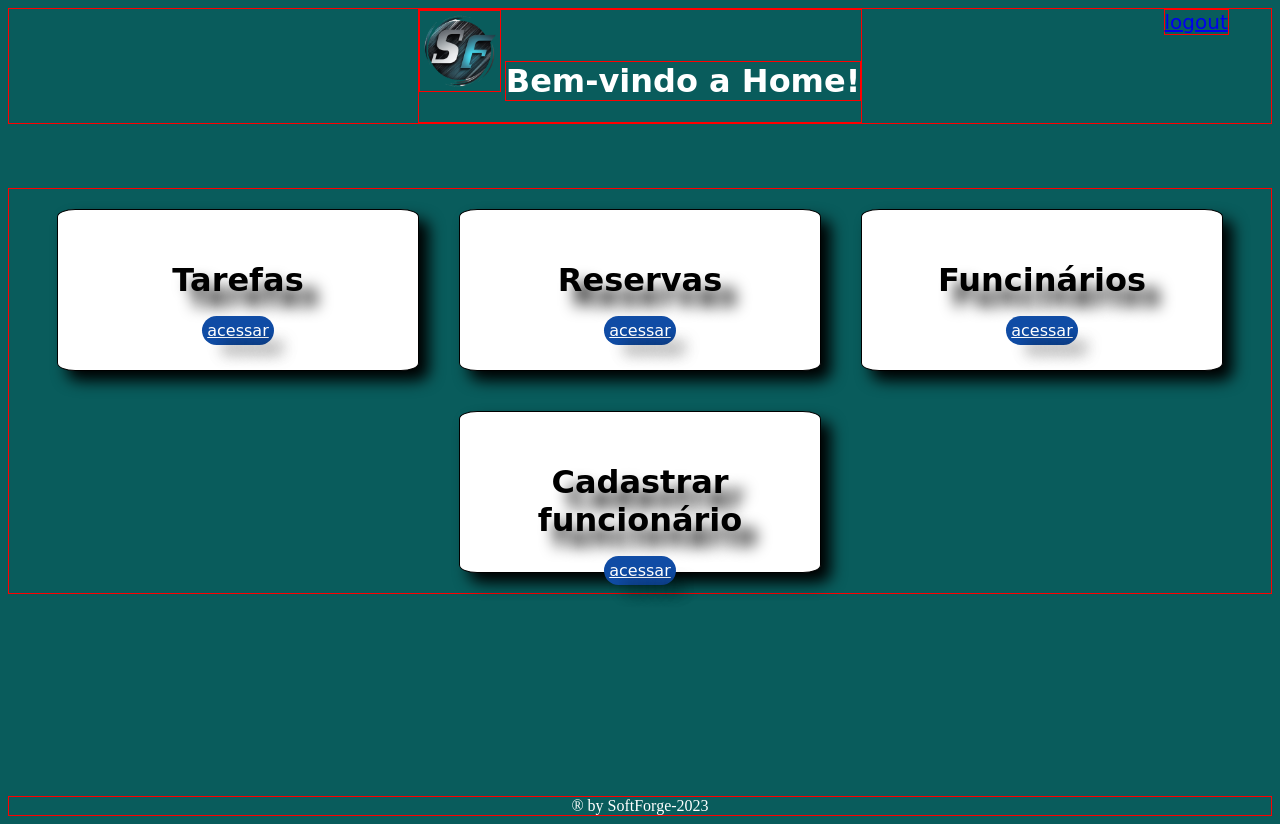
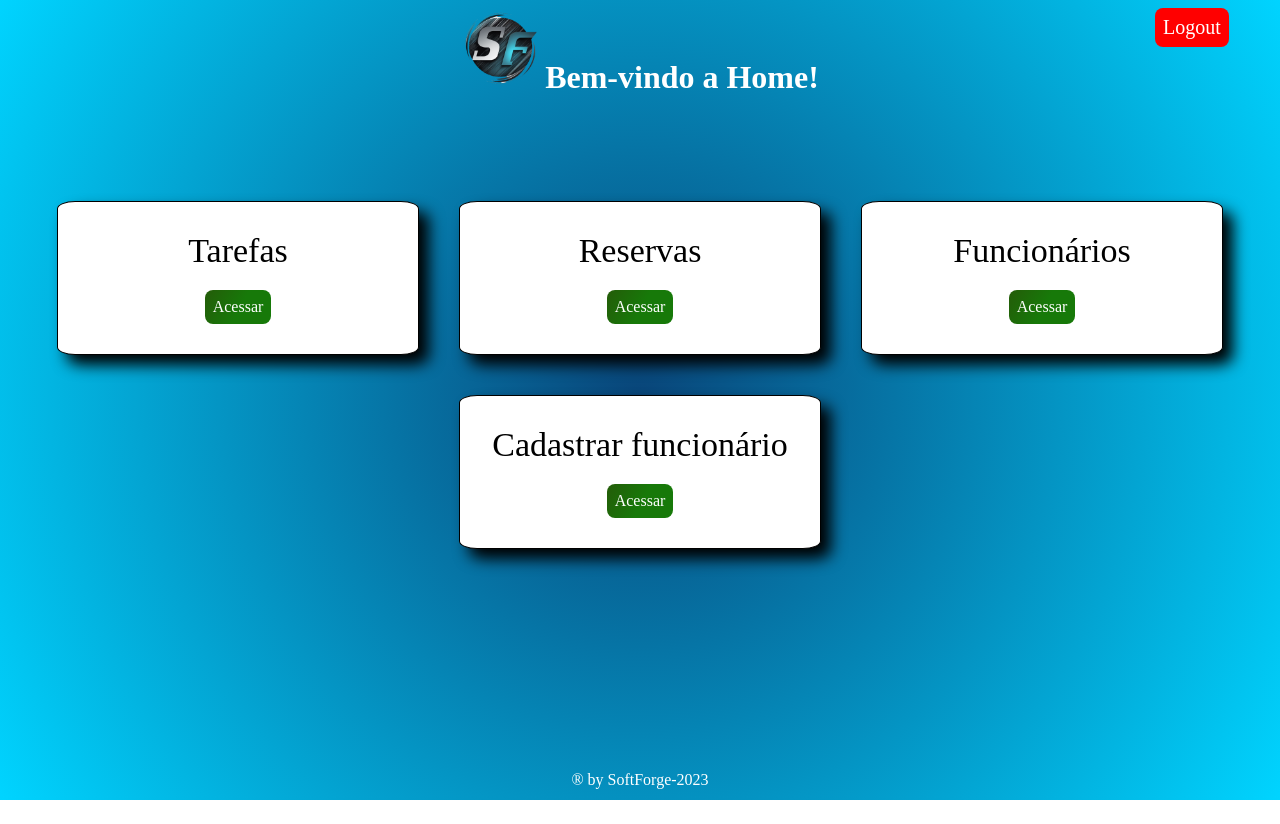
Before and after one commit to gsnunes47/projeto_facul, a Flask app: template hms_softforge/templates/telaHome.html in a window 1280 px wide. After the commit the page ends 800 px from the top, so only its background shows below. Run offline with Flask 3, Linux system fonts and the light colour scheme; the template is opened without the code that fills it, so the values that code supplies are empty; a user stored in the database is signed in.

Commit message:
estilização das páginas + requirements.txt

```diff
--- a/hms_softforge/static/css/styleHome.css
+++ b/hms_softforge/static/css/styleHome.css
@@ -1,36 +1,45 @@
+* {
+    font-family: 'Times New Roman', Times, serif;
+}
+
+a {
+    text-decoration: none;
+    color: white;
+}
+
 body{
     /*margin: 0;
     padding: 0;*/
     box-sizing: border-box;
-    background-color: #095c5c;
+    background: radial-gradient(circle, rgba(9,92,92,1) 0%, rgba(9,69,121,1) 0%, rgba(0,212,255,1) 100%);
 }
 
 /*caixa principal e alinhamento dos intems*/
 .head{
     /*background-color: #095c5c;*/
-    border: 1px solid red;
+
     display: flex;
     flex-flow: row wrap;
     justify-content: center;
     align-content: center;
     font-size: 100%;
-    font-family: cursive;
     color: #000000;
-    text-shadow: 15px 15px 15px black;
     margin-top: 5%;
 
 }
 
 .btn-a{
-    border-radius: 30px;
+    border-radius: 8px;
     color: rgb(255, 255, 255);
-    background-color: #104ca5;
-    padding: 5px;
+    background: linear-gradient(298deg, rgba(23,121,9,1) 47%, rgba(36,92,9,1) 100%, rgba(0,255,77,1) 100%);
+    padding: 8px;
+    max-width: fit-content;
 }
 
 .btn-a:hover{
     cursor: pointer;
-    box-shadow: 5px 5px 5px black;
+    box-shadow: 5px 5px 15px 5px rgba(0,0,0,0.39);
+    transform: translateY(-5px);
 
 }
 
@@ -42,7 +51,6 @@ body{
     padding: 30px;
     text-align: center;
     width: 300px;
-    height: 100px;
     border-radius: 5%;
     box-shadow: 10px 10px 15px rgb(0, 0, 0);
 
@@ -50,8 +58,14 @@ body{
 
 }
 
+.is-card-box{
+    display: grid;
+    grid-row-gap: 20px;
+    justify-items: center;
+}
+
 .header{
-    border: 1px solid red;
+
     text-align: center;
     display: flex;
     justify-content: center;
@@ -60,35 +74,45 @@ body{
 
 .img-home{
     display: inline-block;
-    border: 1px solid red;
+
 
 }
 
 .title-h1{
     display: inline-block;
-    border: 1px solid red;
+
     color: white;
-    font-family: cursive;
     margin-top: -10%;
 }
 
+.card-title{
+    font-size: 34px;
+    font-weight: 500;
+
+}
+
 .img-title{
-    border: 1px solid red;
+
 
 }
 
 .sair{
-    border: 1px solid red;
-    color: white;
+
     font-size: 20px;
-    font-family: cursive;
     display: block;
     position: absolute;
+    background-color: red;
+    border-radius: 8px;
+    padding: 8px;
     right: 4%;
 }
 
+.sair:hover {
+    transform: translateY(5px);
+}
+
 .rodape{
-    border: 1px solid red;
+
     color: white;
     display: flex;
     justify-content: center;
--- a/hms_softforge/templates/telaHome.html
+++ b/hms_softforge/templates/telaHome.html
@@ -25,43 +25,57 @@
         <h1 class="title-h1">Bem-vindo a Home!</h1>
       </div>
       <div class="sair">
-        <a href="{{ url_for('logout') }}">logout</a>
+        <a href="{{ url_for('logout') }}">Logout</a>
       </div>
     </div>
 
     <div class="head">
       {% if current_user.cargo == 'gerente' %}
         <div class="head-card">
-            <h1>Tarefas</h1>
-            <a class="btn-a" href="/tarefas">acessar</a>
+          <div class="is-card-box">
+          <div class="card-title">Tarefas</div>
+          <a class="btn-a" href="/tarefas">Acessar</a>
+          </div>
         </div>
         <div class="head-card">
-            <h1>Reservas</h1>
-            <a class="btn-a" href="/reservas">acessar</a>
+          <div class="is-card-box">
+            <div class="card-title">Reservas</div>
+            <a class="btn-a" href="/reservas">Acessar</a>
+          </div>
         </div>
         <div class="head-card">
-            <h1>Funcinários</h1>
-            <a class="btn-a" href="/funcionarios">acessar</a>
+          <div class="is-card-box">
+            <div class="card-title">Funcionários</div>
+            <a class="btn-a" href="/funcionarios">Acessar</a>
+          </div>
         </div>
         <div class="head-card">
-          <h1>Cadastrar funcionário</h1>
-          <a class="btn-a" href="/criarconta">acessar</a>
-      </div>
+          <div class="is-card-box">
+            <div class="card-title">Cadastrar funcionário</div>
+            <a class="btn-a" href="/criarconta">Acessar</a>
+          </div>
+        </div>
 
       {% elif current_user.cargo == 'atendente' %}
         <div class="head-card">
-            <h1>Tarefas</h1>
-            <a class="btn-a" href="/tarefas">acessar</a>
+          <div class="is-card-box">
+            <div class="card-title">Tarefas</div>
+            <a class="btn-a" href="/tarefas">Acessar</a>
+          </div>
         </div>
         <div class="head-card">
-            <h1>Reservas</h1>
-            <a class="btn-a" href="/reservas">acessar</a>
+          <div class="is-card-box">
+            <div class="card-title">Reservas</div>
+            <a class="btn-a" href="/reservas">Acessar</a>
+          </div>
         </div>
 
       {% elif current_user.cargo == 'funcionario' %}
         <div class="head-card">
-            <h1>Tarefas</h1>
-            <a class="btn-a" href="/tarefas">acessar</a>
+          <div class="is-card-box">
+            <div class="card-title">Tarefas</div>
+            <a class="btn-a" href="/tarefas">Acessar</a>
+          </div>
         </div>
       {% endif %}
     </div>
```
Also changed, not shown: hms_softforge/static/css/styleTarefas.css (added, +49 -0 lines), hms_softforge/templates/tarefas.html (+24 -2 lines), requirements.txt (added, +20 -0 lines), README.md, instance/comunidade.db.
